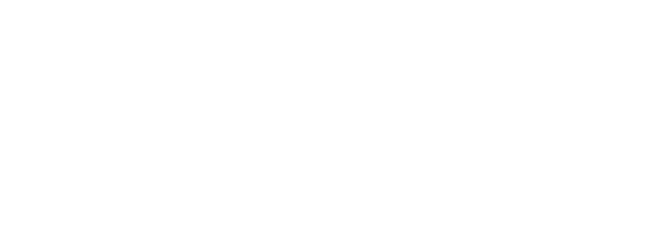
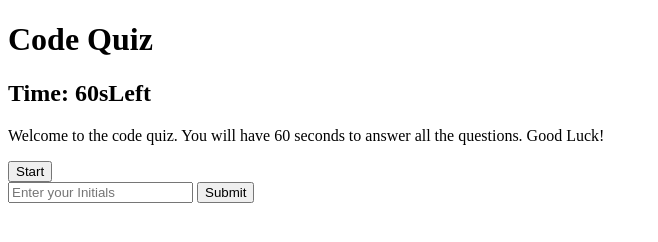
Before and after one commit to dileknrdn/code-quiz, a plain HTML site: page index.html in a window 1280 px wide. Shown: the whole page, without its empty margins (0-658 px from the left). Drawn offline with Linux system fonts and the light colour scheme.

Commit message:
added initial html structure

```diff
--- a/assets/css/style.css
+++ b/assets/css/style.css
@@ -0,0 +1,5 @@
+
+
+.hide{
+    display:none;
+}
--- a/index.html
+++ b/index.html
@@ -6,8 +6,34 @@
     <link rel="stylesheet" href="./assets/css/style.css">
     <title>Document</title>
 </head>
+
 <body>
+<header>
+    <h1>Code Quiz</h1>
+    <section>
+        <div class="time-container">
+            <h2> Time: <span>60s</span>Left</h2>
+        </div>
+    </section>
+    <section class="start-box">
+        <p>Welcome to the code quiz. You will have 60 seconds to answer all the questions. Good Luck! </p>
+        <button id="start-btn"> Start </button>
 
+    </section>
+
+</header>
+
+<section class="question-section hide">
+    <h3 id="question">This is where the Question will go</h3>
+    <section class="btn-list"></section>
+</section>
+
+<section class="form-section">
+    <form >
+        <input type="text" id="initials-input" placeholder="Enter your Initials">
+        <button id="submit-btn">Submit</button>
+    </form>
+</section>
 <script src="./assets/js/questions.js"></script>
 <script src="./assets/js/script.js"></script>
 </body>
```
